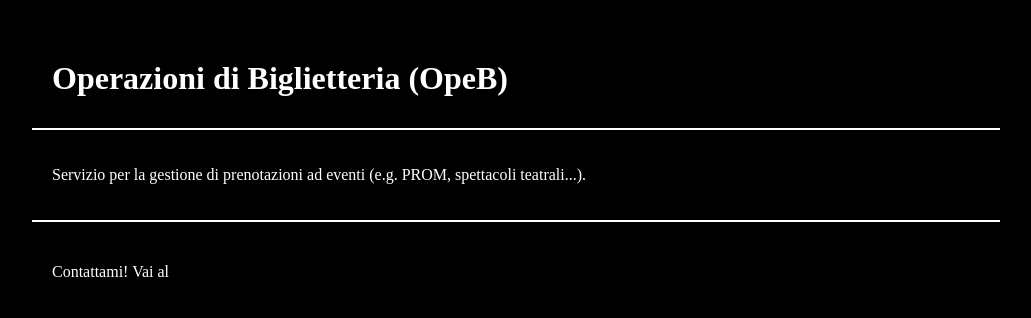
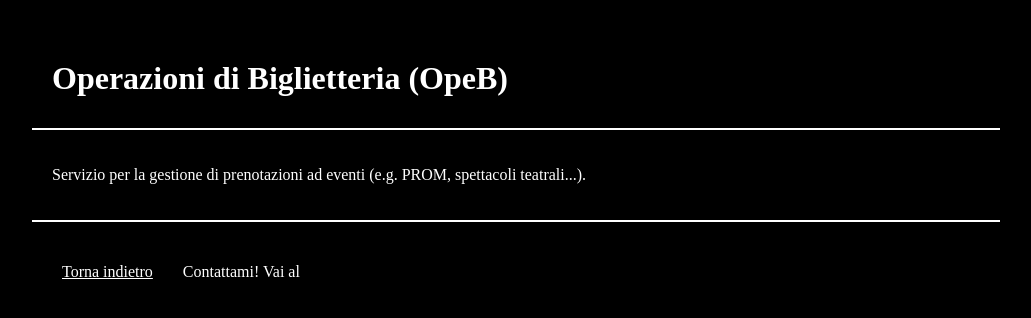
Before and after one commit to Pigrec/Pigrec, a plain HTML site: page OpeB.html in a window 1280 px wide. Shown: the whole page, without its empty margins (124-1155 px from the left). Drawn offline with Linux system fonts and the light colour scheme.

Commit message:
Update OpeB.html

```diff
--- a/OpeB.html
+++ b/OpeB.html
@@ -14,7 +14,8 @@
         </section>
 
 	<footer>
-        <p>Contattami! Vai al <a href="https://docs.google.com/forms/d/e/1FAIpQLSfqAMwpkM8leNVAp2meHDQiv5E6lKHykdrnddPuxgPkU6UqRA/view$
+        <p><a href="../">Torna indietro</a></p>
+        <p>Contattami! Vai al <a href="https://docs.google.com/forms/d/e/1FAIpQLSfqAMwpkM8leNVAp2meHDQiv5E6lKHykdrnddPuxgPkU6UqRA/viewform"></a>
         </footer>
 </body>
 </html>
```
